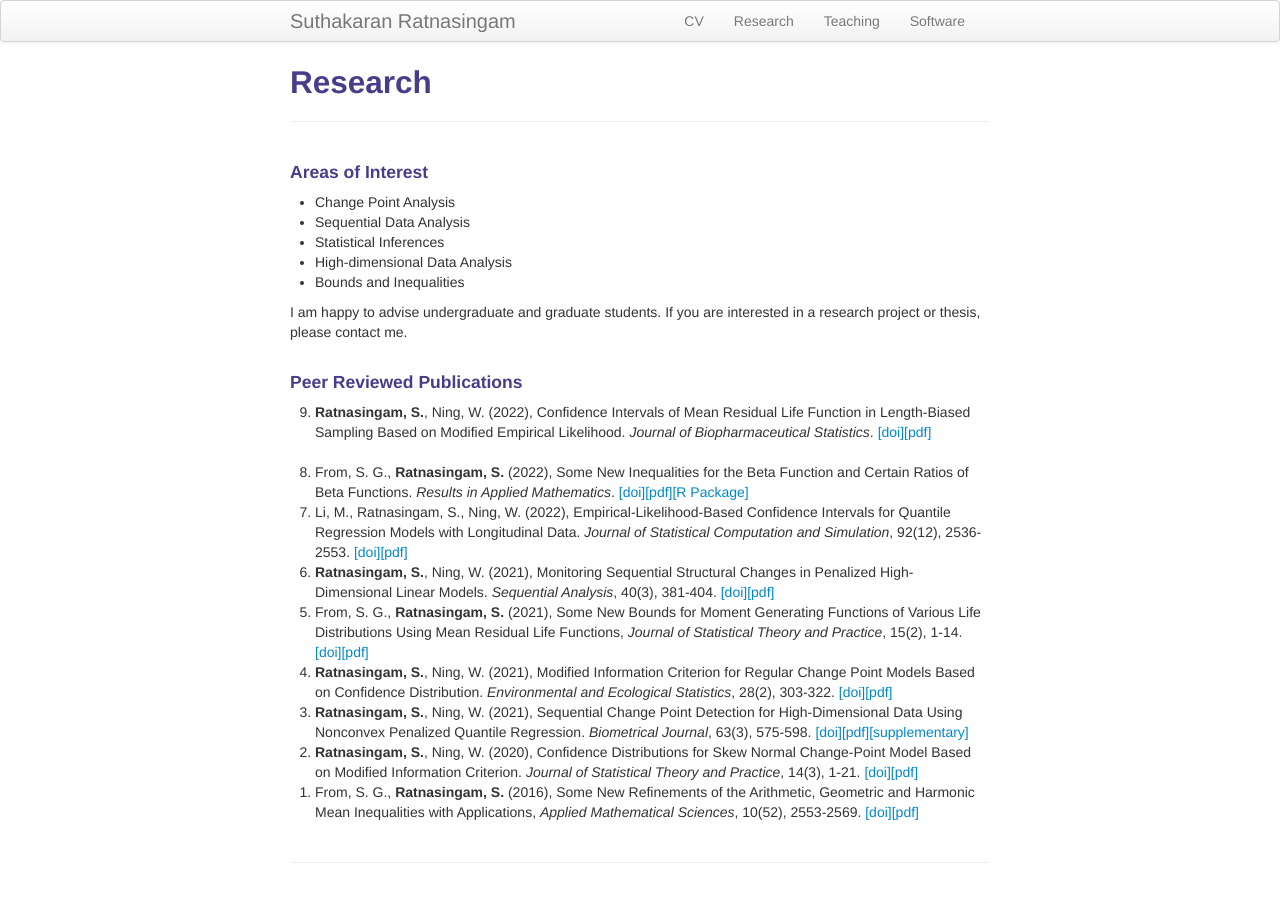
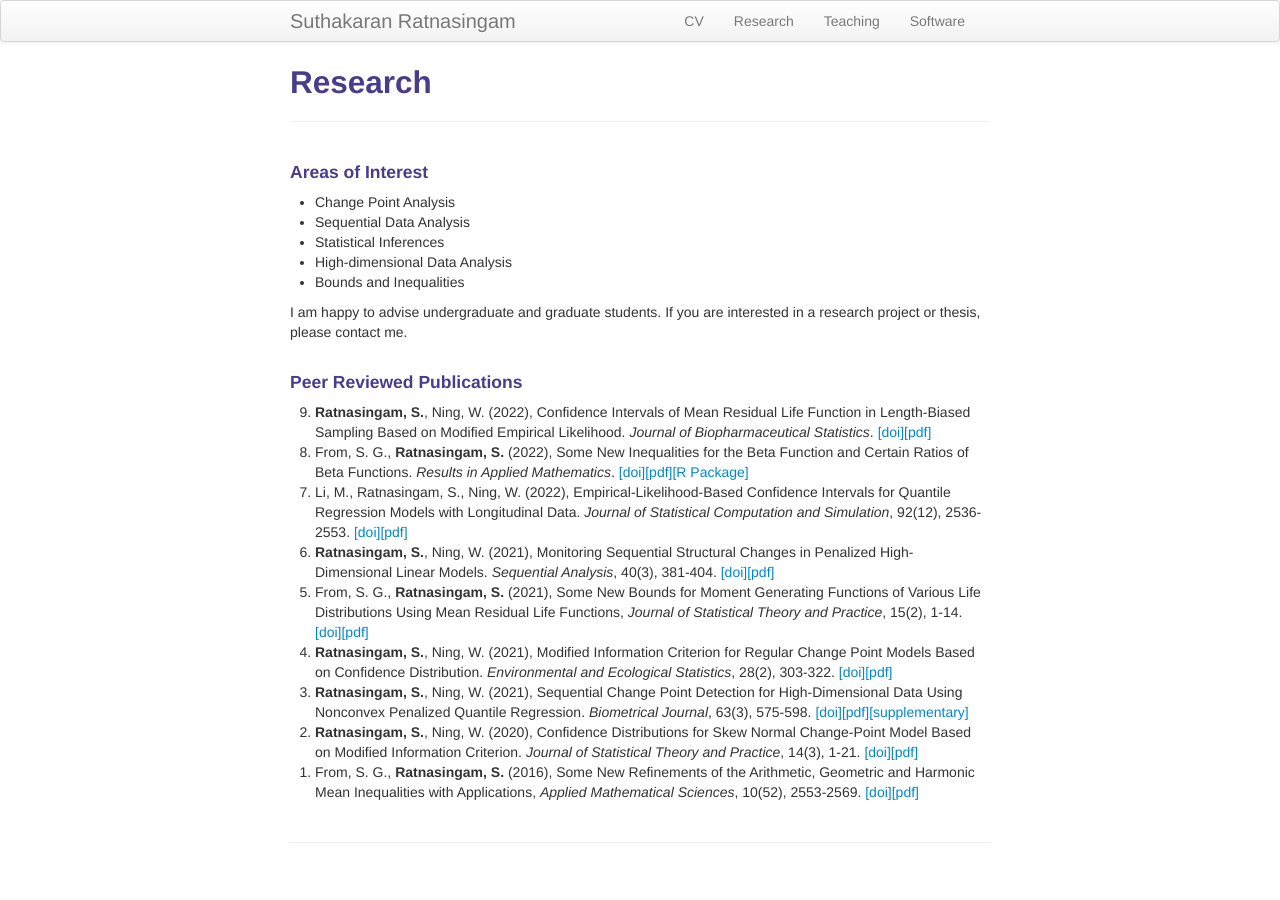
Before and after one commit to suthakaranr/suthakaranr.github.io, a Jekyll site: the page built from pages/Research.md, in a window 1280 px wide. Built offline with Jekyll 4.4.1, drawn with Linux system fonts in a browser that asks for light colours.

Commit message:
Update Research.md

```diff
--- a/pages/Research.md
+++ b/pages/Research.md
@@ -19,13 +19,13 @@ I am happy to advise undergraduate and graduate students. If you are interested
 
 
 #### Peer Reviewed Publications
-
+<p style="line-height:1.4">
 <ol>
 
   <li value="9"> <b>Ratnasingam, S.</b>, Ning, W. (2022), Confidence Intervals of Mean Residual Life Function in Length-Biased
 Sampling Based on Modified Empirical Likelihood. <i>Journal of Biopharmaceutical Statistics</i>. <a style="text-decoration:none" href="https://doi.org/10.1080/10543406.2022.2089157" target="_blank" rel="noopener noreferrer">[doi]</a><a style="text-decoration:none" href="../assets/2022SWJBPS.pdf" target="_blank" rel="noopener noreferrer">[pdf]</a>
 </li>
-  <br>
+
   <li value="8"> From, S. G.,  <b>Ratnasingam, S.</b> (2022), Some New Inequalities for the Beta Function and Certain Ratios of Beta Functions. <i>Results in Applied
 Mathematics</i>.  <a style="text-decoration:none" href="https://doi.org/10.1016/j.rinam.2022.100302" target="_blank" rel="noopener noreferrer">[doi]</a><a style="text-decoration:none" href="../assets/2022FSRINAM.pdf" target="_blank" rel="noopener noreferrer">[pdf]</a><a style="text-decoration:none" href="https://github.com/suthakaranr/IneqBetaFun" target="_blank" rel="noopener noreferrer">[R Package]</a> </li>
 
@@ -45,3 +45,4 @@ Quantile Regression Models with Longitudinal Data. <i>Journal of Statistical Com
   <li value="1">From, S. G.,  <b>Ratnasingam, S.</b> (2016), Some New Refinements of the Arithmetic, Geometric and Harmonic Mean Inequalities with Applications, <i>Applied Mathematical Sciences</i>, 10(52), 2553-2569. <a style="text-decoration:none" href="http://dx.doi.org/10.12988/ams.2016.66191" target="_blank" rel="noopener noreferrer">[doi]</a><a style="text-decoration:none" href="../assets/2016FSAMS.pdf" target="_blank" rel="noopener noreferrer">[pdf]</a></li>
 
 </ol>
+</p>
```
